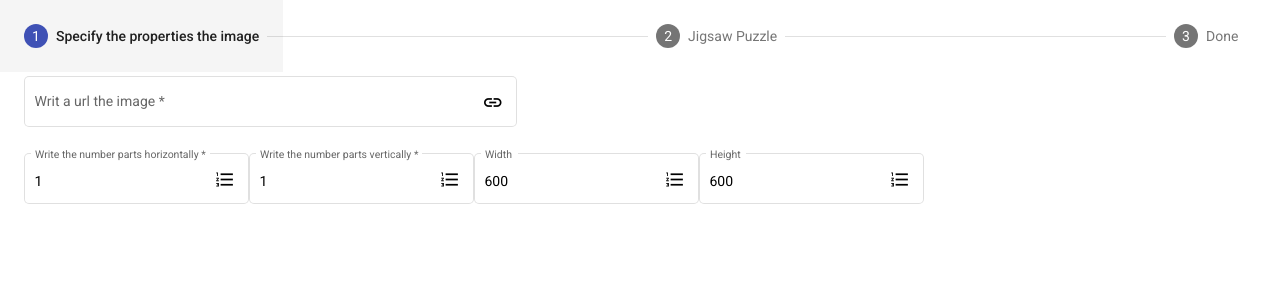
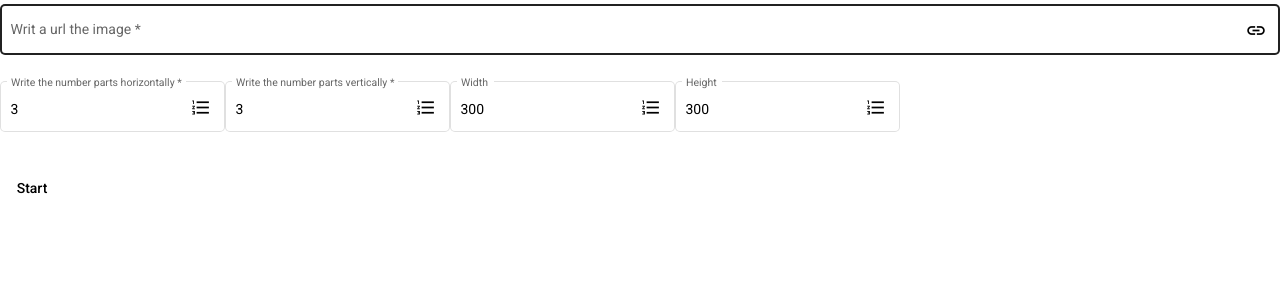
Before and after one commit to edalvb/puzzle, an Angular app: page / in a window 1280 px wide. Shown: the top 300 px of the page. Built offline with nearby package versions, Linux system fonts and the light colour scheme.

Commit message:
mezcla las piezas dentro del alto

```diff
--- a/src/app/components/puzzle/puzzle.component.css
+++ b/src/app/components/puzzle/puzzle.component.css
@@ -1,5 +1,5 @@
 #url{
-  width: 40%; display: block;
+  display: block;
 }
 
 mat-expansion-panel{
@@ -13,3 +13,8 @@ mat-expansion-panel mat-form-field{
 div button {
   margin-top: 1rem;
 }
+
+svg {
+	display: block;
+	margin: 0 auto;
+}
--- a/src/app/components/puzzle/puzzle.component.html
+++ b/src/app/components/puzzle/puzzle.component.html
@@ -1,13 +1,8 @@
-<mat-horizontal-stepper [linear]="true" #stepper>
-
-  <mat-step [stepControl]="firstFormGroup">
-    <form [formGroup]="firstFormGroup">
-      <ng-template matStepLabel>Specify the properties the image</ng-template>
+<ng-container *ngIf="!starGame">
 
   <mat-form-field id="url" appearance="outline">
     <mat-label>Writ a url the image</mat-label>
-        <input name="url1" matInput type="url" placeholder="url from image" formControlName="url"
-          [(ngModel)]="propertiesImage.urlImage" required>
+    <input name="url1" matInput type="url" placeholder="url from image" [(ngModel)]="propertiesImage.urlImage" required>
     <mat-icon matSuffix>link</mat-icon>
     <mat-error *ngIf="firstFormGroup.controls.url.invalid">{{getErrorMessage(firstFormGroup.controls.url)}}
     </mat-error>
@@ -15,8 +10,8 @@
 
   <mat-form-field appearance="outline">
     <mat-label>Write the number parts horizontally</mat-label>
-        <input name="part" matInput type="number" placeholder="A number" formControlName="part"
-          [(ngModel)]="propertiesImage.partHorizontal" required>
+    <input name="part" matInput type="number" placeholder="A number" [(ngModel)]="propertiesImage.partHorizontal"
+      required>
     <mat-icon matSuffix>format_list_numbered</mat-icon>
     <mat-error *ngIf="firstFormGroup.controls.part.invalid">{{getErrorMessage(firstFormGroup.controls.part)}}
     </mat-error>
@@ -24,8 +19,8 @@
 
   <mat-form-field appearance="outline">
     <mat-label>Write the number parts vertically</mat-label>
-        <input name="part" matInput type="number" placeholder="A number" formControlName="part"
-          [(ngModel)]="propertiesImage.partVertical" required>
+    <input name="part" matInput type="number" placeholder="A number" [(ngModel)]="propertiesImage.partVertical"
+      required>
     <mat-icon matSuffix>format_list_numbered</mat-icon>
     <mat-error *ngIf="firstFormGroup.controls.part.invalid">{{getErrorMessage(firstFormGroup.controls.part)}}
     </mat-error>
@@ -49,31 +44,12 @@
     </mat-error>
   </mat-form-field>
 
-      <div *ngIf="this.firstFormGroup.valid">
-        <button mat-button matStepperNext (click)="process()">Process</button>
+</ng-container>
+
+<div>
+  <button *ngIf="!starGame" mat-button (click)="start()">Start</button>
+  <button *ngIf="starGame" mat-button (click)="restart()">Restart</button>
+  <!--<button *ngIf="starGame" mat-button (click)="reRandom()">Re random</button>-->
 </div>
 
-    </form>
-  </mat-step>
-
-  <mat-step [stepControl]="secondFormGroup">
-    <form [formGroup]="secondFormGroup">
-      <ng-template matStepLabel>Jigsaw Puzzle</ng-template>
 <svg #entorno> </svg>
-      <div>
-        <button mat-button matStepperPrevious>Back</button>
-        <button mat-button matStepperNext>Next</button>
-      </div>
-    </form>
-  </mat-step>
-
-  <mat-step>
-    <ng-template matStepLabel>Done</ng-template>
-    <p>You are now done.</p>
-    <div>
-      <button mat-button matStepperPrevious>Back</button>
-      <button mat-button (click)="stepper.reset()">Reset</button>
-    </div>
-  </mat-step>
-
-</mat-horizontal-stepper>
--- a/src/app/components/puzzle/puzzle.component.ts
+++ b/src/app/components/puzzle/puzzle.component.ts
@@ -13,7 +13,7 @@ export class PuzzleComponent implements OnInit {
   @ViewChild("entorno") entorno: ElementRef;
   @ViewChild("clip") clip: ElementRef;
 
-  entorno1: ElementRef;
+  starGame = false;
 
   firstFormGroup: FormGroup;
   secondFormGroup: FormGroup;
@@ -22,10 +22,10 @@ export class PuzzleComponent implements OnInit {
 
   propertiesImage = {
     urlImage: null,
-    partHorizontal: 1,
-    partVertical: 1,
-    width: 600,
-    height: 600
+    partHorizontal: 3,
+    partVertical: 3,
+    width: 300,
+    height: 300
   }
 
   constructor(
@@ -55,23 +55,51 @@ export class PuzzleComponent implements OnInit {
     return element.hasError('parts') ? 'Not a valid parts' : '';
   }
 
-  process() {
+  /**
+   * Lo máximo que se puede mover el rectángulo es [0; maxHeight]
+   * Lo máximo que se puede mover la imagen es [-positionInitRectY; maxHeight - positionInitRectY]
+   */
+  start() {
 
-    this.entorno.nativeElement.childNodes.forEach(element => {
-      this.renderer.removeChild(this.entorno.nativeElement, element)
-    });
+    this.starGame = true;
+
+    this.clearSVG();
 
     this.renderer.setAttribute(this.entorno.nativeElement, "height", `${this.propertiesImage.height}`);
-    this.renderer.setAttribute(this.entorno.nativeElement, "width", `${this.propertiesImage.width}`);
+    this.renderer.setAttribute(this.entorno.nativeElement, "width", `700`);
     this.renderer.setAttribute(this.entorno.nativeElement, "viewBox", `0 0 ${this.propertiesImage.width} ${this.propertiesImage.height}`);
 
     let newDefs = this.renderer.createElement("defs", "http://www.w3.org/2000/svg");
 
     this.renderer.appendChild(this.entorno.nativeElement, newDefs);
 
+    let widhtPart = this.propertiesImage.width / this.propertiesImage.partHorizontal;
+    let heightPart = this.propertiesImage.height / this.propertiesImage.partVertical;
+    let maxHeight = this.propertiesImage.height - heightPart;
+
     for (let y = 0; y < this.propertiesImage.partVertical; y++) {
       for (let x = 0; x < this.propertiesImage.partHorizontal; x++) {
         let idClip = `clip${x}${y}`;
+
+        let positionInitRectX = x * widhtPart;
+
+        /** Posición inicial en Y del Rectangulo */
+        let positionInitRectY = y * heightPart;
+
+        const MOVE_IN_X = widhtPart + positionInitRectX + Math.floor(Math.random() * widhtPart);
+
+        /** contante aleatoria que va desde (maxHeight -positionInitRectY) hasta  positionInitRectY*/
+        const MOVE_IN_Y = Math.floor(((maxHeight - positionInitRectY) * Math.random()) + Math.random() * -positionInitRectY);
+
+        let positionRectX = positionInitRectX - MOVE_IN_X;
+
+        /** Se va a mover desde 0 hasta maxHeight */
+        let positionRectY = positionInitRectY + MOVE_IN_Y;
+
+        let positionImageX = -MOVE_IN_X;
+
+        /** Se va a mover desde (-positionInitRectY) hasta maxHeight */
+        let positionImageY = MOVE_IN_Y;
 
         let newClipPath = this.renderer.createElement("clipPath", "http://www.w3.org/2000/svg");
         let newRect = this.renderer.createElement("rect", "http://www.w3.org/2000/svg");
@@ -80,15 +108,33 @@ export class PuzzleComponent implements OnInit {
 
         this.renderer.appendChild(newClipPath, newRect);
         this.renderer.appendChild(newDefs, newClipPath);
+
+        if (x == y && y == 0) {
+          let newG1 = this.renderer.createElement("g", "http://www.w3.org/2000/svg");
+          let newImage1 = this.renderer.createElement("image", "http://www.w3.org/2000/svg");
+
+          this.renderer.appendChild(newG1, newImage1);
+          this.renderer.appendChild(this.entorno.nativeElement, newG1);
+
+          this.renderer.setAttribute(newImage1, "preserveAspectRatio", "none");
+          this.renderer.setAttribute(newImage1, "href", `${this.propertiesImage.urlImage}`, "xlink");
+          this.renderer.setAttribute(newImage1, "height", `${this.propertiesImage.height}`);
+          this.renderer.setAttribute(newImage1, "width", `${this.propertiesImage.width}`);
+          this.renderer.setAttribute(newImage1, "x", `${0}`);
+          this.renderer.setAttribute(newImage1, "y", `${0}`);
+          this.renderer.setStyle(newImage1, "opacity", "0.2");
+        }
+
         this.renderer.appendChild(newG, newImage);
         this.renderer.appendChild(this.entorno.nativeElement, newG);
 
         this.renderer.setProperty(newClipPath, "id", idClip);
 
-        this.renderer.setAttribute(newRect, "x", `${x * this.propertiesImage.width / this.propertiesImage.partHorizontal}`);
-        this.renderer.setAttribute(newRect, "y", `${y * this.propertiesImage.height / this.propertiesImage.partVertical}`);
-        this.renderer.setAttribute(newRect, "width", `${this.propertiesImage.width / this.propertiesImage.partHorizontal}`);
-        this.renderer.setAttribute(newRect, "height", `${this.propertiesImage.height / this.propertiesImage.partVertical}`);
+        this.renderer.setAttribute(newRect, "x", `${positionRectX}`);
+        this.renderer.setAttribute(newRect, "y", `${positionRectY}`);
+        this.renderer.setAttribute(newRect, "width", `${widhtPart}`);
+        this.renderer.setAttribute(newRect, "height", `${heightPart}`);
+        //this.renderer.setStyle(newRect, "stroke", "#000");
 
         this.renderer.addClass(newG, "padre");
         this.renderer.setProperty(newG, "id", "padre0");
@@ -98,10 +144,38 @@ export class PuzzleComponent implements OnInit {
         this.renderer.setAttribute(newImage, "href", `${this.propertiesImage.urlImage}`, "xlink");
         this.renderer.setAttribute(newImage, "height", `${this.propertiesImage.height}`);
         this.renderer.setAttribute(newImage, "width", `${this.propertiesImage.width}`);
+        this.renderer.setAttribute(newImage, "x", `${positionImageX}`);
+        this.renderer.setAttribute(newImage, "y", `${positionImageY}`);
         this.renderer.setAttribute(newImage, "clip-path", `url(#${idClip})`);
 
       }
     }
   }
 
+  clearSVG() {
+    this.entorno.nativeElement.childNodes.forEach(element => {
+      this.renderer.removeChild(this.entorno.nativeElement, element)
+    });
+
+    this.renderer.removeAttribute(this.entorno.nativeElement, "height");
+    this.renderer.removeAttribute(this.entorno.nativeElement, "width");
+    this.renderer.removeAttribute(this.entorno.nativeElement, "viewBox");
+
+  }
+
+  restart() {
+    this.clearSVG();
+    this.starGame = false;
+  }
+
+  /**
+   * Changes the position the parts from image
+   */
+  /*
+   reRandom() {
+    this.entorno.nativeElement.childNodes.forEach(element => {
+      this.renderer.removeChild(this.entorno.nativeElement, element)
+    });
+  }*/
+
 }
```
Lines whose indentation alone changed are shown as unchanged.
